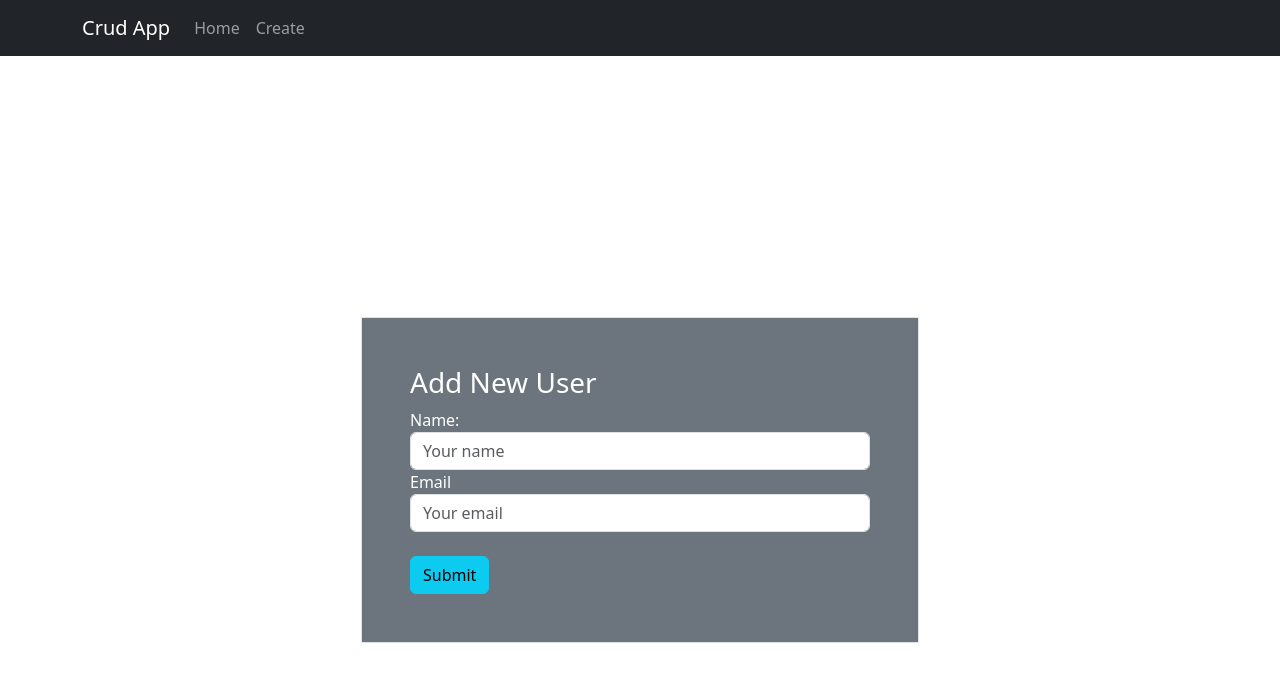
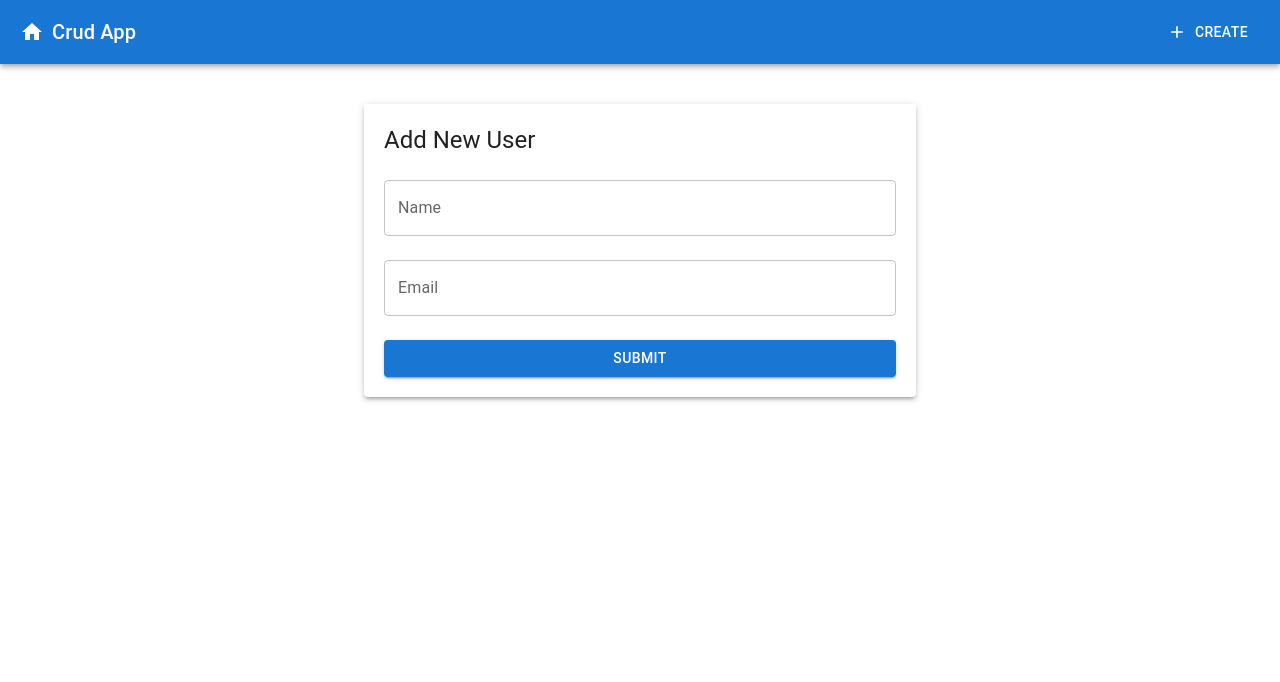
Before and after one commit to NeverPlayFair/React-Redux-Crud, a React (Vite) app in the folder React-Redux-Crud/: page /create in a window 1280 px wide. Shown: the top 682 px of the page. Built offline with nearby package versions, Linux system fonts and the light colour scheme.

Commit message:
added mui

```diff
--- a/React-Redux-Crud/package.json
+++ b/React-Redux-Crud/package.json
@@ -10,10 +10,15 @@
     "preview": "vite preview"
   },
   "dependencies": {
+    "@emotion/react": "^11.14.0",
+    "@emotion/styled": "^11.14.0",
+    "@mui/icons-material": "^6.4.6",
+    "@mui/material": "^6.4.6",
     "@reduxjs/toolkit": "^2.6.0",
     "bootstrap": "^5.3.3",
     "react": "^19.0.0",
     "react-dom": "^19.0.0",
+    "react-icons": "^5.5.0",
     "react-redux": "^9.2.0",
     "react-router-dom": "^7.2.0",
     "yarn": "^1.22.22"
--- a/React-Redux-Crud/src/App.jsx
+++ b/React-Redux-Crud/src/App.jsx
@@ -5,7 +5,7 @@ import Home from './Home';
 import Create from './Create';
 import Update from './Update';
 import Layout from './Layout';
-import 'bootstrap/dist/css/bootstrap.min.css';
+import 'bootstrap/dist/css/bootstrap.min.css'; // Możesz usunąć, jeśli całkowicie przechodzisz na MUI
 
 function App() {
   return (
--- a/React-Redux-Crud/src/Create.jsx
+++ b/React-Redux-Crud/src/Create.jsx
@@ -1,44 +1,56 @@
-import { useState } from 'react'
-import { addUser } from './UserReducer'
-import { useDispatch, useSelector } from 'react-redux'
-import { useNavigate } from 'react-router-dom'
-
+import { useState } from 'react';
+import { addUser } from './UserReducer';
+import { useDispatch, useSelector } from 'react-redux';
+import { useNavigate } from 'react-router-dom';
+import { Container, Paper, TextField, Button, Typography } from '@mui/material';
 
 function Create() {
-        const [name, setName] = useState('')
-        const [email, setEmail] = useState('')
-        const users = useSelector((state) => state.users);
-        const dispatch = useDispatch();
-        const navigate = useNavigate();
+  const [name, setName] = useState('');
+  const [email, setEmail] = useState('');
+  const users = useSelector((state) => state.users);
+  const dispatch = useDispatch();
+  const navigate = useNavigate();
 
-        const handleSubmit = (event) => {
-            event.preventDefault();
-            dispatch(addUser({id: users[users.length - 1].id + 1, name, email}))
-            navigate('/')
-
-        }
+  const handleSubmit = (event) => {
+    event.preventDefault();
+    dispatch(addUser({ id: users[users.length - 1].id + 1, name, email }));
+    navigate('/');
+  };
 
   return (
-    <div className="d-flex w-100 vh-100 justify-content-center align-items-center">
-        <div className='w-50 border bg-secondary text-white p-5'>
-            <h3>Add New User</h3>
-            <form onSubmit={handleSubmit}>
-                <div>
-                    <label htmlFor="name">Name:</label>
-                    <input type="text" name="name" className='form-control' placeholder='Your name'
-                    onChange = {e => setName(e.target.value)}/>
-                </div>
-
-                <div>
-                    <label htmlFor="email">Email</label>
-                    <input type="email" name="email" className="form-control" placeholder='Your email'
-                    onChange = {e => setEmail(e.target.value)}/>
-                </div><br />
-                <button className="btn btn-info">Submit</button>
-            </form>
-        </div>
-    </div>
-  )
+    <Container maxWidth="sm">
+      <Paper elevation={3} style={{ padding: '20px', marginTop: '20px' }}>
+        <Typography variant="h5" component="h3" gutterBottom>
+          Add New User
+        </Typography>
+        <form onSubmit={handleSubmit}>
+          <TextField
+            label="Name"
+            variant="outlined"
+            fullWidth
+            margin="normal"
+            onChange={(e) => setName(e.target.value)}
+          />
+          <TextField
+            label="Email"
+            variant="outlined"
+            fullWidth
+            margin="normal"
+            onChange={(e) => setEmail(e.target.value)}
+          />
+          <Button
+            type="submit"
+            variant="contained"
+            color="primary"
+            fullWidth
+            style={{ marginTop: '16px' }}
+          >
+            Submit
+          </Button>
+        </form>
+      </Paper>
+    </Container>
+  );
 }
 
-export default Create
+export default Create;
--- a/React-Redux-Crud/src/Home.jsx
+++ b/React-Redux-Crud/src/Home.jsx
@@ -1,49 +1,75 @@
-import React from 'react'
-import { useDispatch, useSelector } from 'react-redux'
-import { Link, useNavigate } from 'react-router-dom';
+import React from 'react';
+import { useDispatch, useSelector } from 'react-redux';
+import { Link } from 'react-router-dom';
 import { deleteUser } from './UserReducer';
-
+import EditIcon from '@mui/icons-material/Edit';
+import DeleteIcon from '@mui/icons-material/Delete';
+import Button from '@mui/material/Button';
+import Table from '@mui/material/Table';
+import TableBody from '@mui/material/TableBody';
+import TableCell from '@mui/material/TableCell';
+import TableContainer from '@mui/material/TableContainer';
+import TableHead from '@mui/material/TableHead';
+import TableRow from '@mui/material/TableRow';
+import Paper from '@mui/material/Paper';
+import Typography from '@mui/material/Typography';
+import Container from '@mui/material/Container';
 
 function Home() {
-    const users = useSelector((state) => state.users);
+  const users = useSelector((state) => state.users);
+  const dispatch = useDispatch();
 
-    const dispatch = useDispatch();
+  const handleDelete = (id) => {
+    dispatch(deleteUser({ id }));
+  };
 
-    const handleDelete = (id) => {
-        dispatch(deleteUser({id}));
-    }
   return (
-
-
-        <div className="container">
-            <Link to="/create" className="btn btn-success my-3">Create +</Link>
-            <table className="table">
-                <thead>
-                    <tr>
-                        <th>ID</th>
-                        <th>Name</th>
-                        <th>Email</th>
-                        <th>Action</th>
-                    </tr>
-                </thead>
-                <tbody>
-                    {users.map((user, index) => (
-                       <tr key={index}>
-                        <td>{user.id}</td>
-                        <td>{user.name}</td>
-                        <td>{user.email}</td>
-                        <td>
-                            <Link to={`/edit/${user.id}`} className="btn btn-sm btn-primary">Edit</Link>
-                            <button onClick={() => handleDelete(user.id)} className="btn btn-sm btn-danger ms-2">Delete</button>
-                        </td>
-                       </tr>
-                    ))}
-                </tbody>
-            </table>
-        </div>
-
-
-  )
+    <Container maxWidth="md" style={{ marginTop: '20px' }}>
+      <Typography variant="h4" gutterBottom>
+      </Typography>
+      <TableContainer component={Paper}>
+        <Table>
+          <TableHead>
+            <TableRow>
+              <TableCell>ID</TableCell>
+              <TableCell>Name</TableCell>
+              <TableCell>Email</TableCell>
+              <TableCell>Action</TableCell>
+            </TableRow>
+          </TableHead>
+          <TableBody>
+            {users.map((user) => (
+              <TableRow key={user.id}>
+                <TableCell>{user.id}</TableCell>
+                <TableCell>{user.name}</TableCell>
+                <TableCell>{user.email}</TableCell>
+                <TableCell>
+                  <Button
+                    variant="outlined"
+                    color="primary"
+                    component={Link}
+                    to={`/edit/${user.id}`}
+                    startIcon={<EditIcon />}
+                  >
+                    Edit
+                  </Button>
+                  <Button
+                    variant="outlined"
+                    color="error"
+                    onClick={() => handleDelete(user.id)}
+                    startIcon={<DeleteIcon />}
+                    style={{ marginLeft: '8px' }}
+                  >
+                    Delete
+                  </Button>
+                </TableCell>
+              </TableRow>
+            ))}
+          </TableBody>
+        </Table>
+      </TableContainer>
+    </Container>
+  );
 }
 
-export default Home
+export default Home;
--- a/React-Redux-Crud/src/Layout.jsx
+++ b/React-Redux-Crud/src/Layout.jsx
@@ -1,26 +1,32 @@
-// Layout.jsx
 import React from 'react';
 import { Outlet, Link } from 'react-router-dom';
-import { Navbar, Nav, Container } from 'react-bootstrap';
+import AppBar from '@mui/material/AppBar';
+import Toolbar from '@mui/material/Toolbar';
+import Typography from '@mui/material/Typography';
+import Button from '@mui/material/Button';
+import IconButton from '@mui/material/IconButton';
+import HomeIcon from '@mui/icons-material/Home';
+import AddIcon from '@mui/icons-material/Add';
 
 function Layout() {
   return (
     <>
-      <Navbar bg="dark" variant="dark" expand="lg">
-        <Container>
-          <Navbar.Brand as={Link} to="/">Crud App</Navbar.Brand>
-          <Navbar.Toggle aria-controls="basic-navbar-nav" />
-          <Navbar.Collapse id="basic-navbar-nav">
-            <Nav className="me-auto">
-              <Nav.Link as={Link} to="/">Home</Nav.Link>
-              <Nav.Link as={Link} to="/create">Create</Nav.Link>
-            </Nav>
-          </Navbar.Collapse>
-        </Container>
-      </Navbar>
-      <Container className="mt-4">
+      <AppBar position="static">
+        <Toolbar>
+          <IconButton component={Link} to="/" edge="start" color="inherit" aria-label="home">
+            <HomeIcon />
+          </IconButton>
+          <Typography variant="h6" component="div" sx={{ flexGrow: 1 }}>
+            Crud App
+          </Typography>
+          <Button component={Link} to="/create" color="inherit" startIcon={<AddIcon />}>
+            Create
+          </Button>
+        </Toolbar>
+      </AppBar>
+      <div style={{ padding: '20px' }}>
         <Outlet />
-      </Container>
+      </div>
     </>
   );
 }
```
Also changed, not shown: 2 other files (tests, documents, lock files or other folders).
